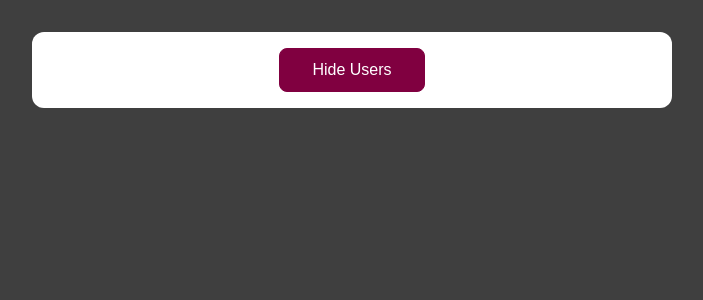
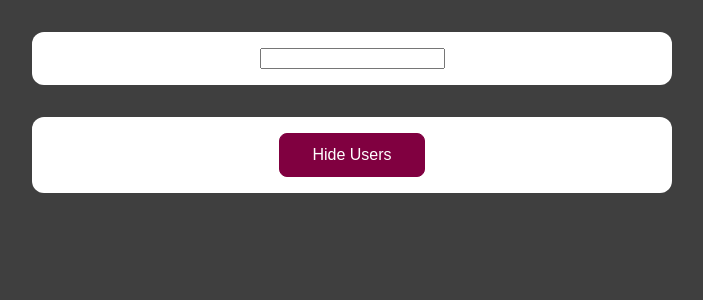
Before and after one commit to jibreelfahd/Class_Based_Components_Tuts, a React (Create React App) app: page / in a window 1280 px wide. Shown: the top 300 px of the page, without its empty margins (288-991 px from the left). Built offline with nearby package versions, Linux system fonts and the light colour scheme.

Commit message:
Refactored all functional components to be class based components and added context and lifecyles

```diff
--- a/package.json
+++ b/package.json
@@ -1,5 +1,5 @@
 {
-  "name": "react-tutorials",
+  "name": "Class Based Components",
   "version": "0.1.0",
   "private": true,
   "dependencies": {
--- a/src/App.js
+++ b/src/App.js
@@ -1,11 +1,23 @@
 import React from "react";
 
-import Users from "./components/User/Users";
+import UserContext from "./store/user-context";
+import UserFinder from './components/User/UserFinder';
+
+const DATA_USERS = [
+  { id: "g1", name: "Zangetsu" },
+  { id: "g2", name: "Kageyoshi" },
+  { id: "g3", name: "Senbonzakura" },
+];
+
 const App = () => {
+  const usersContext = {
+    users: DATA_USERS
+  }
+
   return (
-    <>
-      <Users />
-    </>
+    <UserContext.Provider value={usersContext}>
+      <UserFinder />
+    </UserContext.Provider>
   );
 };
 
--- /dev/null
+++ b/src/components/User/UserFinder.js
@@ -0,0 +1,75 @@
+import React, { Component, useEffect, useState } from "react";
+
+import Users from "./Users";
+import UserContext from "../../store/user-context";
+import styles from "./UserFinder.module.css";
+
+// @desc: class based components
+class UserFinder extends Component {
+  static contextType = UserContext;
+
+  constructor() {
+    super();
+    this.state = {
+      filteredUsers: [],
+      searchUser: "",
+    };
+  }
+
+  componentDidMount() {
+    this.setState({ filteredUsers: this.context.users });
+  }
+
+  componentDidUpdate(prevProps, prevState) {
+    if (prevState.searchUser !== this.state.searchUser) {
+      this.setState({
+        filteredUsers: this.context.users.filter((user) =>
+          user.name.includes(this.state.searchUser)
+        ),
+      });
+    }
+  }
+
+  filterUserHandler(event) {
+    this.setState({ searchUser: event.target.user });
+  }
+
+  render() {
+    // console.log(this.context.user)
+    console.log(this.state.filteredUsers);
+    return (
+      <>
+        <div className={styles.input}>
+          <input type="search" onChange={this.filterUserHandler.bind(this)} />
+        </div>
+        <Users user={this.state.filteredUsers} />
+      </>
+    );
+  }
+}
+
+// const UserFinder = () => {
+//   const [filteredUsers, setFilteredUsers] = useState(DATA_USERS);
+//   const [searchUser, setSearchUser] = useState("");
+
+//   useEffect(() => {
+//     setFilteredUsers(
+//       DATA_USERS.filter((user) => user.name.includes(searchUser))
+//     );
+//   }, [searchUser]);
+
+//   const filterUserHandler = (event) => {
+//     setSearchUser(event.target.value);
+//   };
+
+//   return (
+//     <>
+//       <div className={styles.input}>
+//         <input type="search" onChange={filterUserHandler} />
+//       </div>
+//       <Users user={filteredUsers} />
+//     </>
+//   );
+// };
+
+export default UserFinder;
--- /dev/null
+++ b/src/components/User/UserFinder.module.css
@@ -0,0 +1,8 @@
+.input {
+  background: #fff;
+  margin: 2rem auto;
+  max-width: 40rem;
+  text-align: center;
+  padding: 1rem;
+  border-radius: 12px;
+}
--- a/src/components/User/Users.js
+++ b/src/components/User/Users.js
@@ -3,16 +3,9 @@ import React, { Component } from "react";
 import User from "./User";
 import styles from "./Users.module.css";
 
-const DATA_USERS = [
-  { id: "g1", name: "Zangetsu" },
-  { id: "g2", name: "Kageyoshi" },
-  { id: "g3", name: "Senbonzakura" },
-];
-
 class Users extends Component {
   constructor() {
     super();
-
     this.state = {
       showUsers: false,
     };
@@ -27,7 +20,7 @@ class Users extends Component {
   }
 
   render() {
-    const userList = DATA_USERS.map((users) => (
+    const userList = this.props.user.map((users) => (
       <User key={users.id} name={users.name} />
     ));
 
--- /dev/null
+++ b/src/store/user-context.js
@@ -0,0 +1,7 @@
+import React from "react";
+
+const UserContext = React.createContext({
+    users: []
+});
+
+export default UserContext;
```
Also changed, not shown: 1 other file (tests, documents, lock files or other folders).
